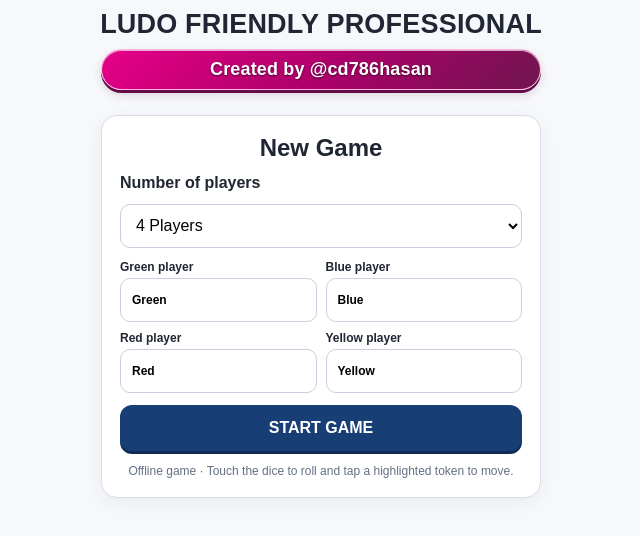
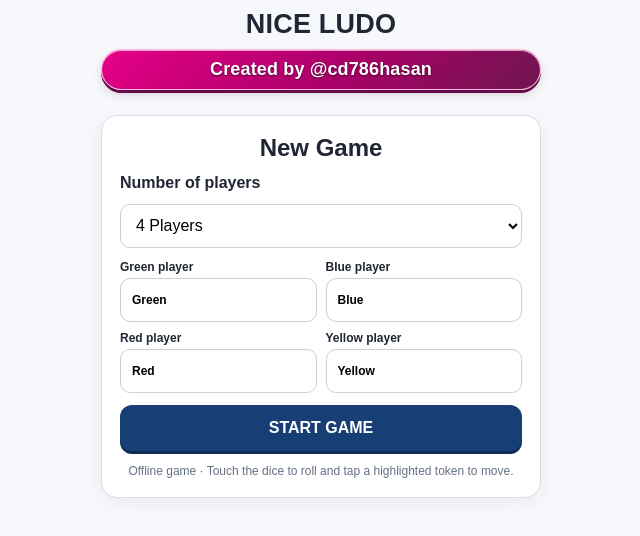
Before and after one commit to Md-Meraj-Hasan/MYLUDO, a website: page www/index.html in a window 1280 px wide. Shown: the whole page, without its empty margins (319-959 px from the left). Drawn offline with Linux system fonts and the light colour scheme.

Commit message:
Brand game interface as Nice Ludo

```diff
--- a/www/index.html
+++ b/www/index.html
@@ -3,13 +3,14 @@
 <head>
 <meta charset="utf-8">
 <meta name="viewport" content="width=device-width, initial-scale=1, maximum-scale=1, user-scalable=no, viewport-fit=cover">
-<meta name="theme-color" content="#f7f8fb">
-<title>Ludo Friendly Professional</title>
+<meta name="theme-color" content="#17152f">
+<link rel="icon" type="image/svg+xml" href="icon.svg">
+<title>Nice Ludo</title>
 <link rel="stylesheet" href="style.css">
 </head>
 <body>
 <div id="app">
-  <header class="header"><div class="title">LUDO FRIENDLY PROFESSIONAL</div><div class="developer-credit">Created by @cd786hasan</div></header>
+  <header class="header"><div class="title">NICE LUDO</div><div class="developer-credit">Created by @cd786hasan</div></header>
   <section id="playerSetup" class="setup panel">
     <h1>New Game</h1>
     <label for="playerCount">Number of players</label>
```
